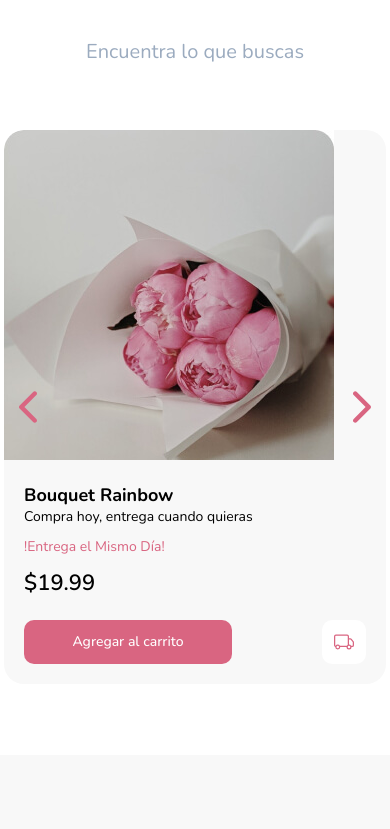
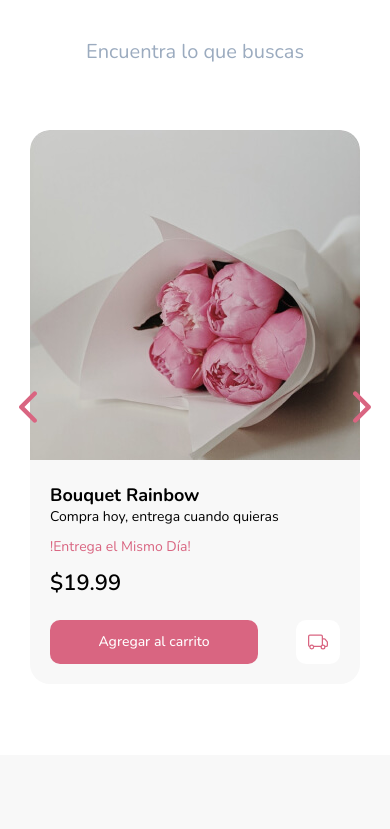
Before and after one commit to baxriddin0317/floreria, a Next.js app: page / in a window 390 px wide. Shown: the part 1145-1974 px from the top of the page. Built offline with nearby package versions, Linux system fonts and the light colour scheme; a web font is replaced by a local one.

Commit message:
product slider update

```diff
--- a/components/sections/Product.jsx
+++ b/components/sections/Product.jsx
@@ -39,7 +39,7 @@ function Product() {
                     breakpoints={{
                         0: {
                             slidesPerView: 1,
-
+                            spaceBetween: 10
                         },
                         578: {
                             slidesPerView: 2,
@@ -64,7 +64,7 @@ function Product() {
                     // }}
                     loop={true}
                     modules={[/*Autoplay,*/ Navigation]}
-                    className="max-w-[1078px] mx-auto"
+                    className="max-w-[330px] sm:max-w-[670px] md:max-w-[1078px] mx-auto"
                 >
                     {data.map(d => (
                         <SwiperSlide key={d.id}>
```
